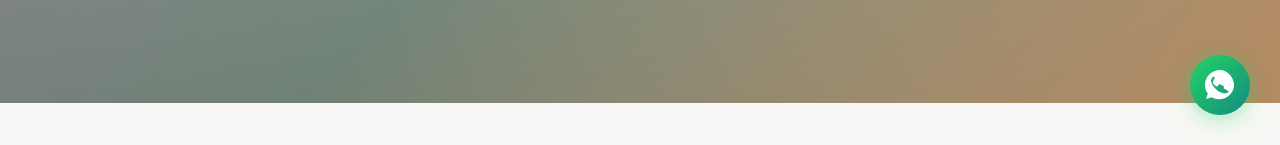
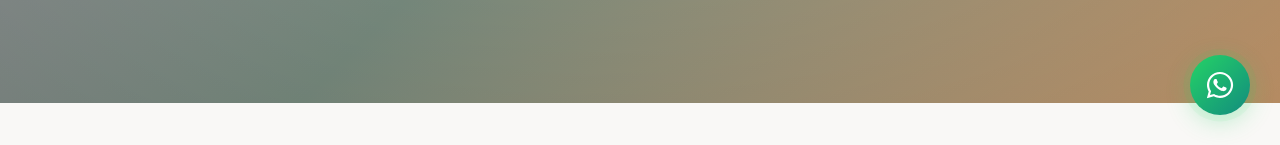
Before and after one commit to Karma13022025/botaniaPage, a Next.js app: page / in a window 1280 px wide. Shown: the part 655-800 px from the top of the page. Built offline with nearby package versions, Linux system fonts and the light colour scheme; a web font is replaced by a local one.

Commit message:
Arreglar boton de whatsapp

```diff
--- a/src/components/WhatsAppButton.js
+++ b/src/components/WhatsAppButton.js
@@ -11,8 +11,8 @@
       aria-label="Enviar mensaje por WhatsApp"
       id="whatsapp-float-btn"
     >
-      <svg className={styles.icono} viewBox="0 0 32 32" fill="currentColor">
-        <path d="M16.004 0h-.008C7.174 0 0 7.176 0 16.004c0 3.5 1.128 6.744 3.046 9.378L1.054 31.03l5.878-1.942a15.907 15.907 0 008.07 2.178h.006C23.828 31.266 31 24.088 31 16.004S23.828 0 16.004 0zm9.35 22.614c-.394 1.11-2.302 2.122-3.222 2.198-.826.068-1.856.096-2.994-.188a27.448 27.448 0 01-2.71-.998c-4.77-2.058-7.882-6.882-8.122-7.2-.232-.32-1.91-2.542-1.91-4.85 0-2.306 1.208-3.444 1.636-3.912.43-.47.936-.586 1.248-.586.312 0 .624.002.896.016.288.014.674-.11.054 1.634-.286.636-1.594 3.886-1.736 4.166-.142.282-.236.61-.048.97.188.362.282.586.562.902.282.318.594.71.846.952.282.27.576.562.986.874.41.312.838.604 1.268.844.43.24.782.188 1.068-.142.286-.33 1.212-1.412 1.542-1.896.33-.484.66-.398 1.106-.236.448.16 2.838 1.338 3.324 1.58.484.24.808.362.928.562.118.2.118 1.16-.276 2.272z"/>
+      <svg className={styles.icono} viewBox="0 0 448 512" fill="currentColor">
+        <path d="M380.9 97.1C339 55.1 283.2 32 223.9 32c-122.4 0-222 99.6-222 222 0 39.1 10.2 77.3 29.6 111L0 480l117.7-30.9c32.4 17.7 68.9 27 106.1 27h.1c122.3 0 224.1-99.6 224.1-222 0-59.3-25.2-115-67.1-157zm-157 341.6c-33.2 0-65.7-8.9-94-25.7l-6.7-4-69.8 18.3L72 359.2l-4.4-7c-18.5-29.4-28.2-63.3-28.2-98.2 0-101.7 82.8-184.5 184.6-184.5 49.3 0 95.6 19.2 130.4 54.1 34.8 34.9 56.2 81.2 56.1 130.5 0 101.8-84.9 184.6-186.6 184.6zm101.2-138.2c-5.5-2.8-32.8-16.2-37.9-18-5.1-1.9-8.8-2.8-12.5 2.8-3.7 5.6-14.3 18-17.6 21.8-3.2 3.7-6.5 4.2-12 1.4-32.6-16.3-54-29.1-75.5-66-5.7-9.8 5.7-9.1 16.3-30.3 1.8-3.7.9-6.9-.5-9.7-1.4-2.8-12.5-30.1-17.1-41.2-4.5-10.8-9.1-9.3-12.5-9.5-3.2-.2-6.9-.2-10.6-.2-3.7 0-9.7 1.4-14.8 6.9-5.1 5.6-19.4 19-19.4 46.3 0 27.3 19.9 53.7 22.6 57.4 2.8 3.7 39.1 59.7 94.8 83.8 35.2 15.2 49 16.5 66.6 13.9 10.7-1.6 32.8-13.4 37.4-26.4 4.6-13 4.6-24.1 3.2-26.4-1.3-2.5-5-3.9-10.5-6.6z" />
       </svg>
       <span className={styles.tooltip}>¡Agenda tu cita!</span>
     </a>
```
